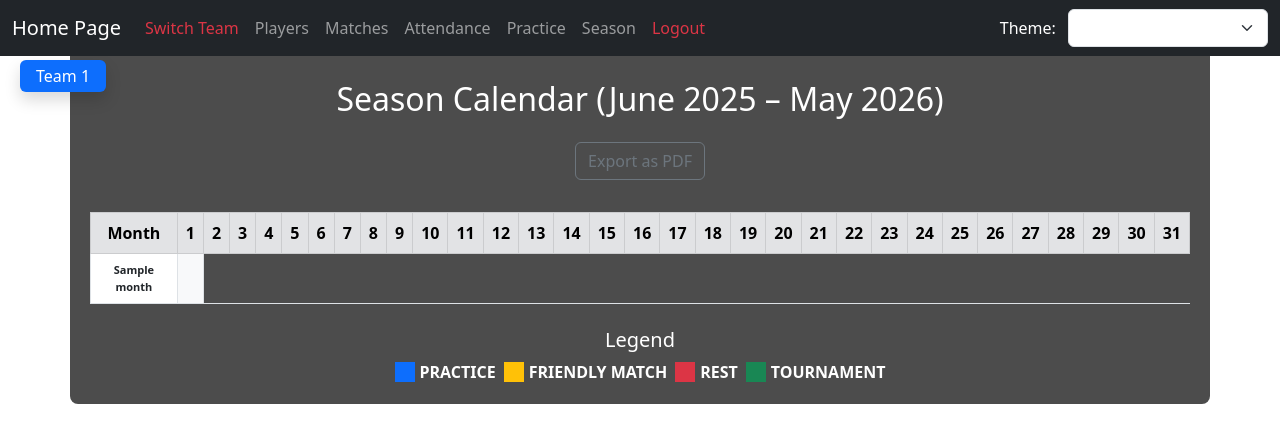
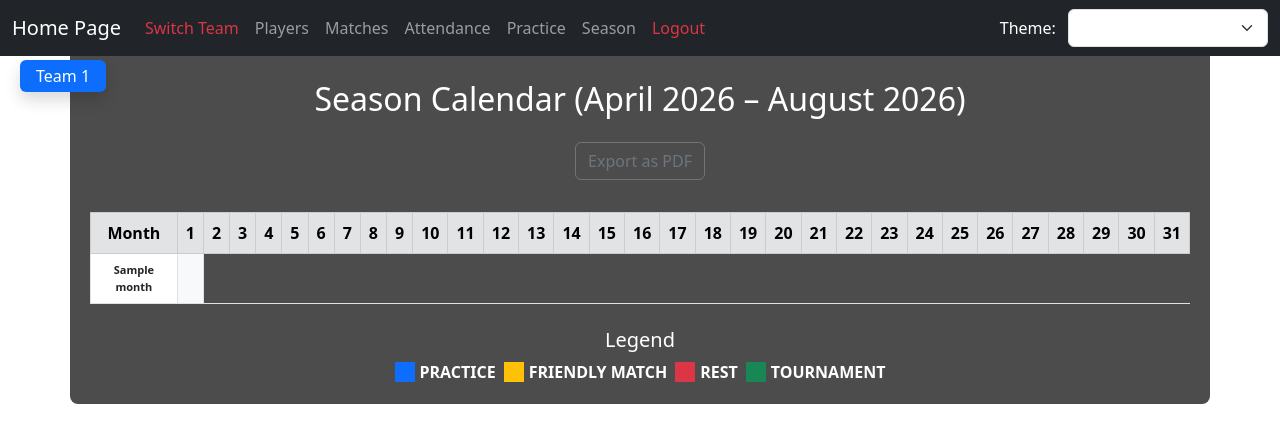
Before and after one commit to Larguech15/team-manager, a Flask app: template templates/season.html in a window 1280 px wide. Shown: the top 443 px of the page. Run offline with Flask 3, Linux system fonts and the light colour scheme; the visitor is signed in with stand-in values (Sample User, id 1); the template is opened without the code that fills it: most values are stand-ins (such as "Sample title", 1, 10 or a date in 2020).

Commit message:
Update season.html

```diff
--- a/templates/season.html
+++ b/templates/season.html
@@ -1,7 +1,7 @@
 {% extends "base.html" %}
 {% block title %}Season View{% endblock %}
 {% block content %}
-<h2 class="text-center mb-4">Season Calendar (June 2025 – May 2026)</h2>
+<h2 class="text-center mb-4">Season Calendar (April 2026 – August 2026)</h2>
 
 <div class="text-center mb-3">
   <a href="{{ url_for('export_season_pdf') }}" class="btn btn-outline-secondary">
```
